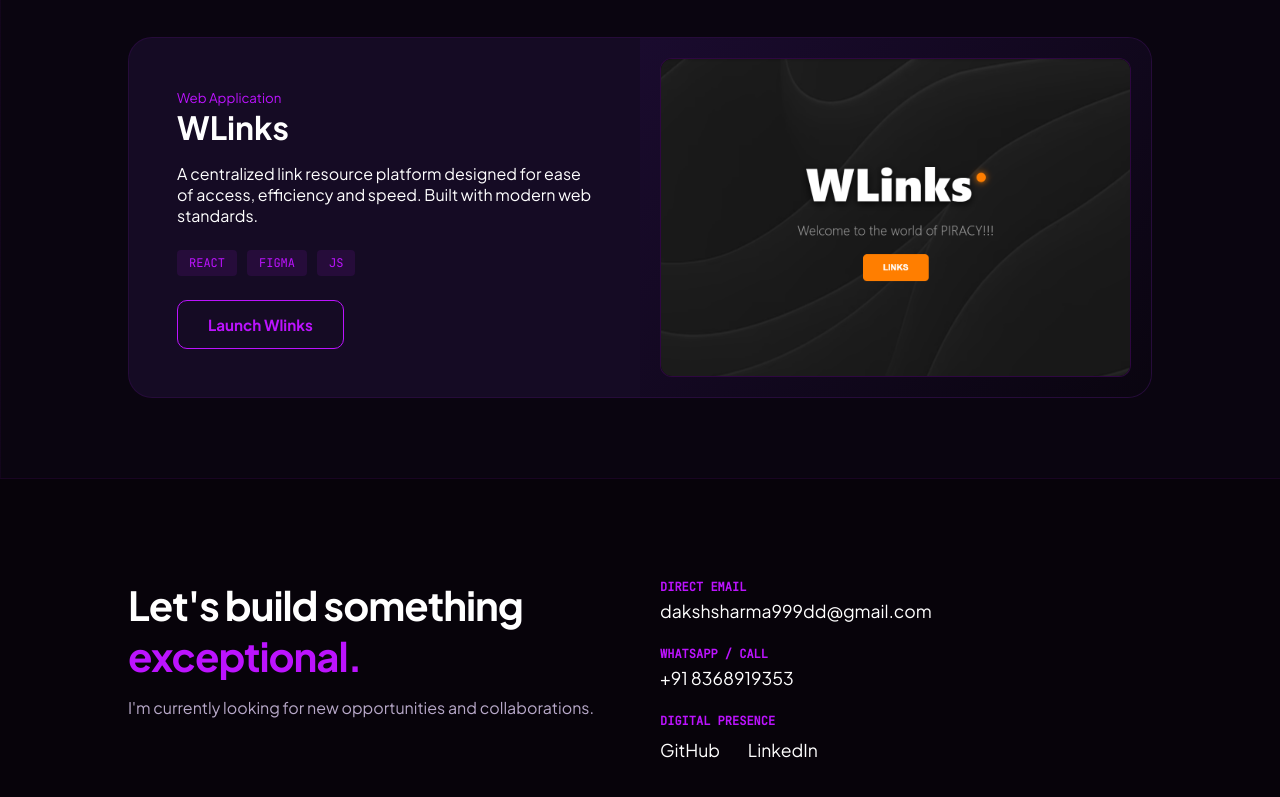
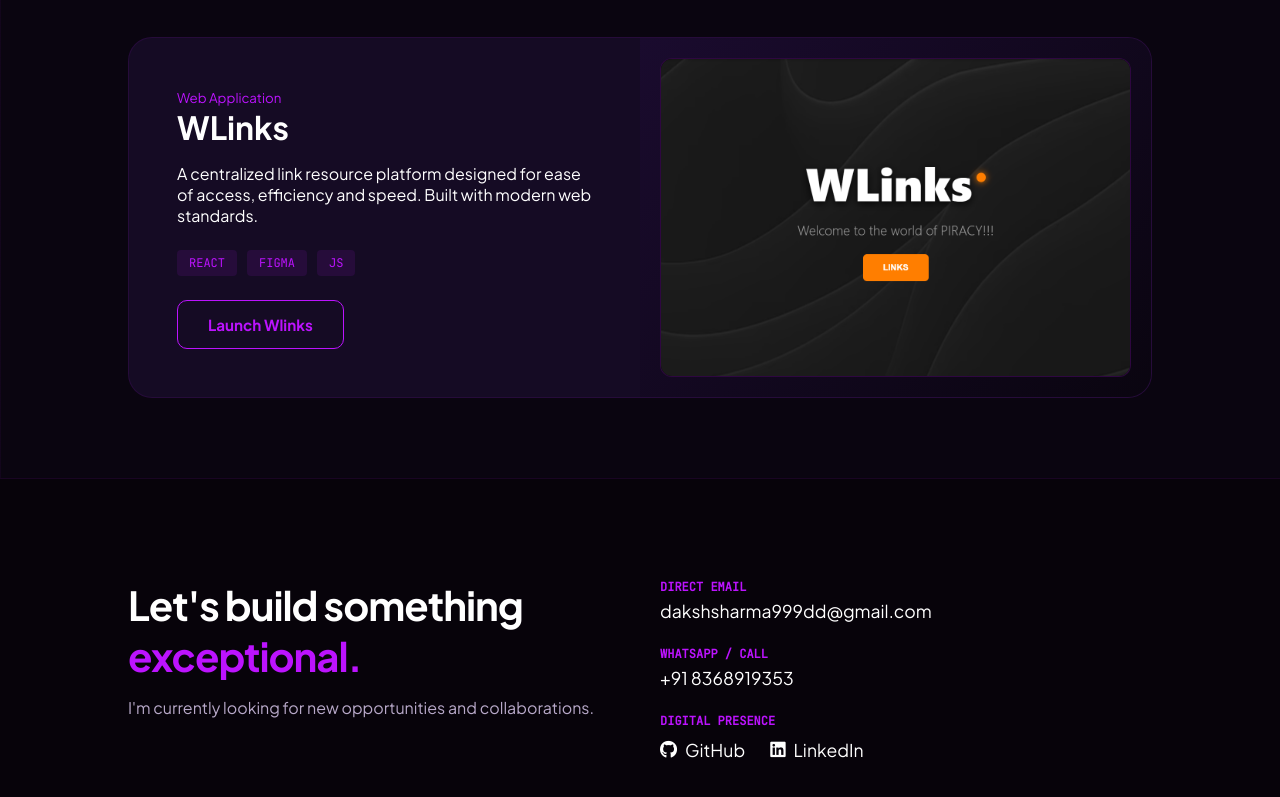
Before and after one commit to dakshsharma99ds/Daksh-s-Portfolio, a plain HTML site: page index.html in a window 1280 px wide. Shown: the part 943-1740 px from the top of the page. Drawn offline with Linux system fonts and the light colour scheme.

Commit message:
Update index.html

```diff
--- a/index.html
+++ b/index.html
@@ -8,6 +8,7 @@
     <link rel="icon" type="image/png" href="logo.png">
 
     <link href="https://fonts.googleapis.com/css2?family=Plus+Jakarta+Sans:wght@300;400;700&family=JetBrains+Mono&display=swap" rel="stylesheet">
+    <link rel="stylesheet" href="https://cdnjs.cloudflare.com/ajax/libs/font-awesome/6.5.1/css/all.min.css">
 
     <style>
         :root {
@@ -298,6 +299,9 @@
             font-size: 1.1rem;
             transition: color 0.3s ease;
             word-break: break-all;
+            display: inline-flex;
+            align-items: center;
+            gap: 8px;
         }
         .contact-item a:hover {
             color: var(--accent);
@@ -410,9 +414,9 @@
                 </div>
                 <div class="contact-item">
                     <h4>Digital Presence</h4>
-                    <div style="margin-top: 10px;">
-                        <a href="https://github.com/dakshsharma99ds" target="_blank" style="margin-right: 25px;">GitHub</a>
-                        <a href="https://www.linkedin.com/in/dakshsharma2939/" target="_blank">LinkedIn</a>
+                    <div style="margin-top: 10px; display: flex; gap: 25px;">
+                        <a href="https://github.com/dakshsharma99ds" target="_blank"><i class="fa-brands fa-github"></i> GitHub</a>
+                        <a href="https://www.linkedin.com/in/dakshsharma2939/" target="_blank"><i class="fa-brands fa-linkedin"></i> LinkedIn</a>
                     </div>
                 </div>
             </div>
```
